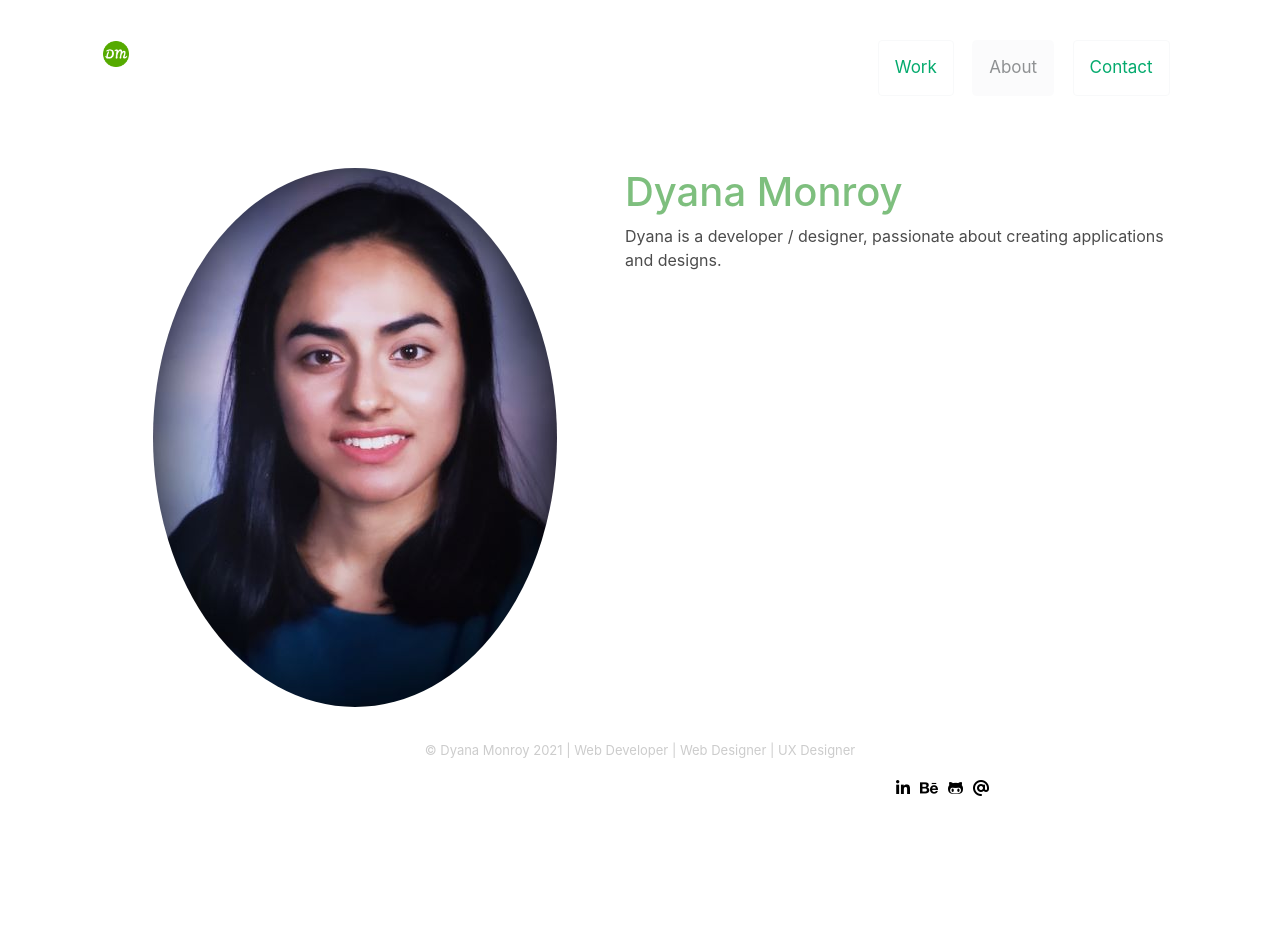
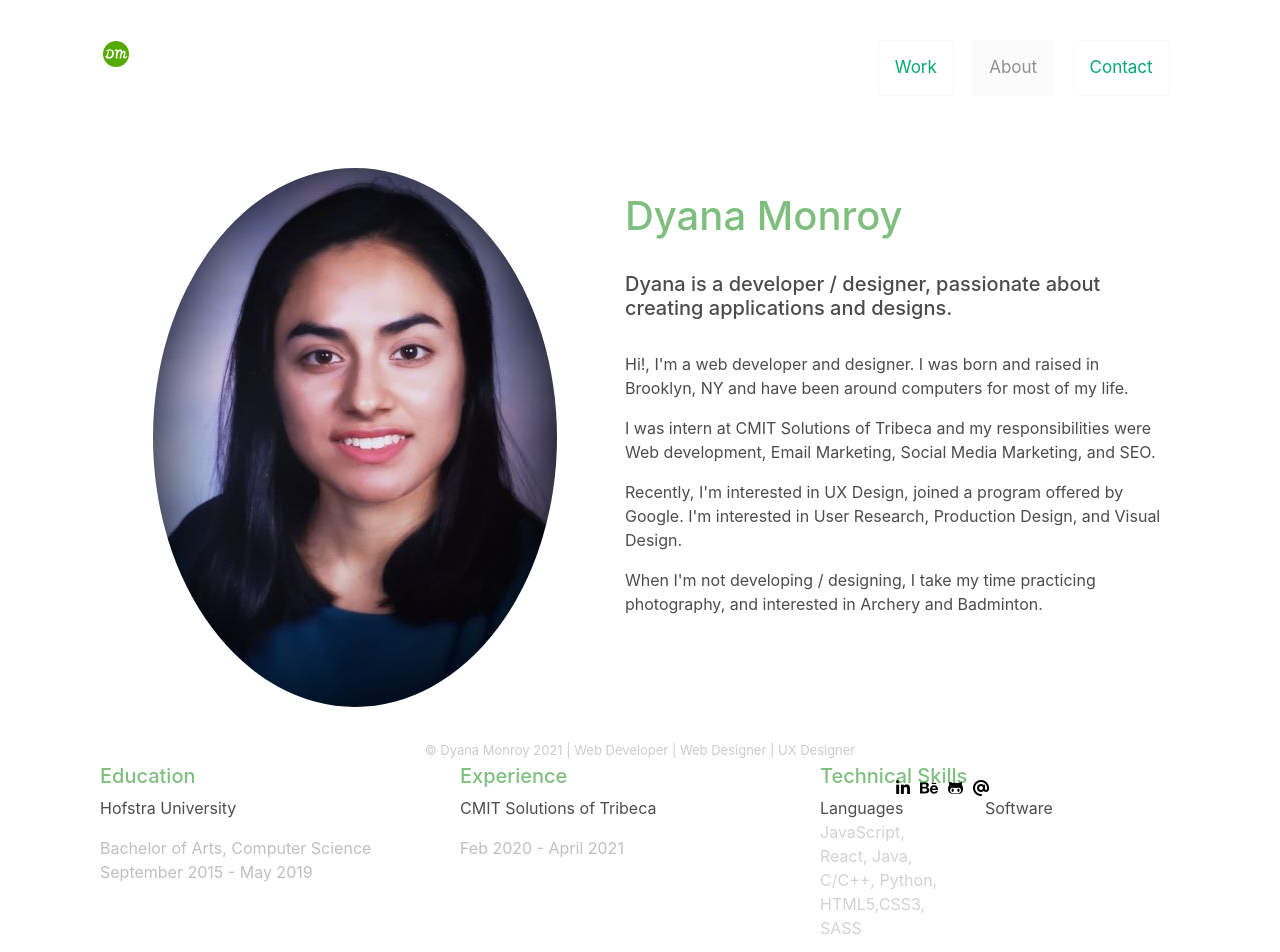
Before and after one commit to DM54/Portfolio, a React (Create React App) app in the folder portfolio/: page /about in a window 1280 px wide. Shown: the top 952 px of the page. Before the commit the page ends 800 px from the top, so only its background shows below. Built offline with nearby package versions, Linux system fonts and the light colour scheme.

Commit message:
edited about page

```diff
--- a/portfolio/src/pages/About.js
+++ b/portfolio/src/pages/About.js
@@ -17,18 +17,82 @@ const About = () => {
             </div>
          </div>
          <div class="column">
-           <h1 className="name">Dyana Monroy</h1>
-           <p className="pcolorabout">
+         <br/>
+           <h1 className="name">Dyana Monroy</h1><br/>
+           <h5 className="pcolorabout">
             Dyana is a developer / designer, passionate about
             creating applications and designs.
+           </h5> <br/>
+           <p className="pcolorabout">
+            Hi!, I'm a web developer and designer.
+            I was born and raised in Brooklyn, NY and
+            have been around computers for most of my life.
            </p>
            <p className="pcolorabout">
+             I was intern at CMIT Solutions of Tribeca and my
+             responsibilities were Web development, Email Marketing,
+             Social Media Marketing, and SEO.
+           </p>
+            <p className="pcolorabout">
+              Recently, I'm interested in UX Design, joined a program offered by Google.
+              I'm interested in User Research, Production Design, and Visual Design.
+            </p>
+            <p className="pcolorabout">
+              When I'm not developing / designing, I take my time practicing photography,
+              and interested in Archery and Badminton.
+            </p>
 
-           </p>
 
          </div>
+
        </div>
+       <br/>
+         <hr/>
+           <div className="row">
+           <div className="col-sm-4">
+            <h5 className="name">Education</h5>
+              <p className="pcolorabout">
+                Hofstra University
+              </p>
+              <p >
+                Bachelor of Arts, Computer Science
+                <br/>
+                September 2015 - May 2019
+              </p>
+           </div>
+           <div className="col-sm-4">
+           <h5 className="name">Experience</h5>
+           <p className="pcolorabout">
+                CMIT Solutions of Tribeca
+              </p>
+              <p >
+                Feb 2020 - April 2021
+              </p>
+             </div>
+             <div className="col-sm-4">
+             <h5 className="name">Technical Skills</h5>
+             <div className="row">
+             <div className="col-md">
+             <p className="pcolorabout">
+             Languages
+               <p>
+               JavaScript, React, Java, C/C++, Python,
+               HTML5,CSS3, SASS
+               </p>
 
+
+              </p>
+              </div>
+              <div className="col-md">
+             <p className="pcolorabout">
+             Software
+             <p></p>
+              </p>
+              </div>
+
+              </div>
+             </div>
+         </div>
    </div>
 
   )
--- a/portfolio/src/pages/UXDesigns.js
+++ b/portfolio/src/pages/UXDesigns.js
@@ -8,7 +8,7 @@ const UXDesigns = () => {
            <Header></Header>
 
                 <br/>
-              <h3>UX Designs</h3>
+              <h3>UX Design</h3>
               <hr/>
 
                 </div>
--- a/portfolio/src/pages/WebDev.js
+++ b/portfolio/src/pages/WebDev.js
@@ -8,7 +8,7 @@ const WebDev = () => {
            <Header></Header>
 
                 <br/>
-              <h3>Web Designs</h3>
+              <h3>Web Design</h3>
                 <hr/>
 
 
--- a/portfolio/src/styles/modules/_about.css
+++ b/portfolio/src/styles/modules/_about.css
@@ -10,3 +10,8 @@
   opacity: 70%;
 
 }
+
+.outside{
+list-style-position: outside;
+list-style-type: circle;
+}
```
